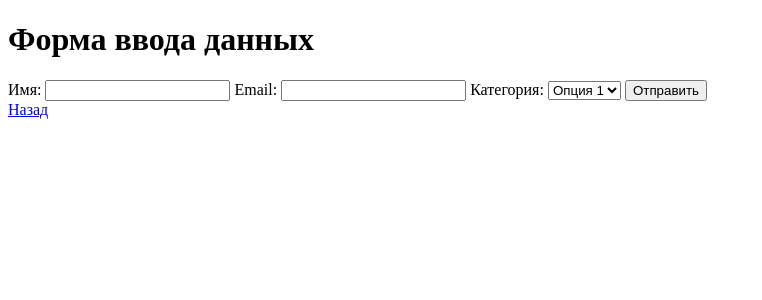
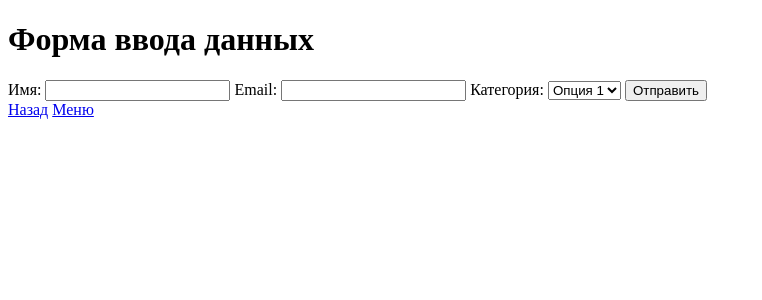
Before and after one commit to UnTea/ITInAM, a Flask app: page / in a window 1280 px wide. Shown: the top 300 px of the page, without its empty margins (0-762 px from the left). Run offline with Flask 3, Linux system fonts and the light colour scheme.

Commit message:
add additional buttons

```diff
--- a/templates/forms.html
+++ b/templates/forms.html
@@ -14,10 +14,13 @@
         <strong>Имя:</strong> {{ form['name'] }}<br>
         <strong>Email:</strong> {{ form['email'] }}<br>
         <strong>Категория:</strong> {{ form['category'] }}<br>
+
         <a href="{{ url_for('view_form', index=loop.index0) }}">Просмотреть</a>
     </li>
     <hr>
     {% endfor %}
 </ul>
+
+<a href="{{ url_for('index') }}">Меню</a>
 </body>
 </html>
--- a/templates/index.html
+++ b/templates/index.html
@@ -4,7 +4,7 @@
     <meta charset="UTF-8">
     <meta http-equiv="X-UA-Compatible" content="IE=edge">
     <meta name="viewport" content="width=device-width, initial-scale=1.0">
-    <title>Простое веб-приложение</title>
+    <title>Ваше веб-приложение</title>
 </head>
 <body>
 <h1>Форма ввода данных</h1>
@@ -23,6 +23,9 @@
 
     <button type="submit">Отправить</button>
 </form>
-<a href="{{ url_for('index') }}">Назад</a>
+
+<a href="{{ url_for('forms') }}">Назад</a>
+
+<a href="{{ url_for('index') }}">Меню</a>
 </body>
 </html>
```
